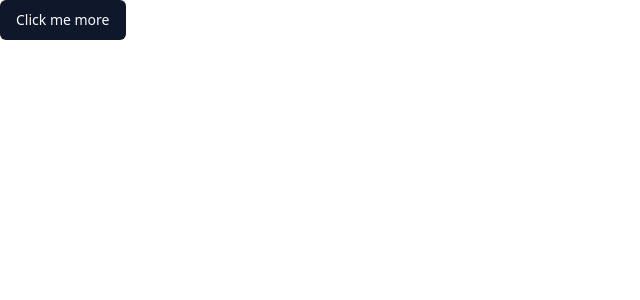
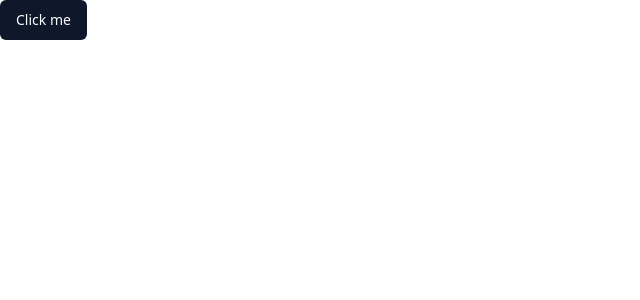
Before and after one commit to Muhaiminulsarkar/netgram, a React (Vite) app: page /sign-up in a window 1280 px wide. Shown: the top 300 px of the page, without its empty margins (0-640 px from the left). Built offline with nearby package versions, Linux system fonts and the light colour scheme.

Commit message:
change commit

```diff
--- a/src/_auth/forms/SignupForm.tsx
+++ b/src/_auth/forms/SignupForm.tsx
@@ -4,7 +4,7 @@ import { Button } from "@/components/ui/button"
 const SignupForm = () => {
     return (
         <div>
-            <Button>Click me more</Button>
+            <Button>Click me</Button>
         </div>
 
     )
```
